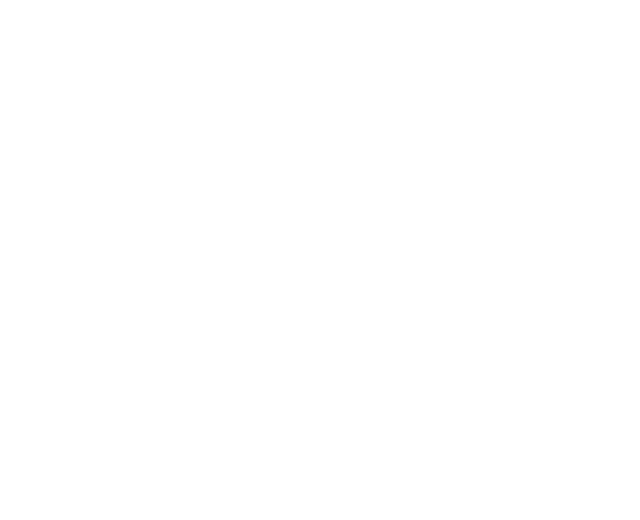
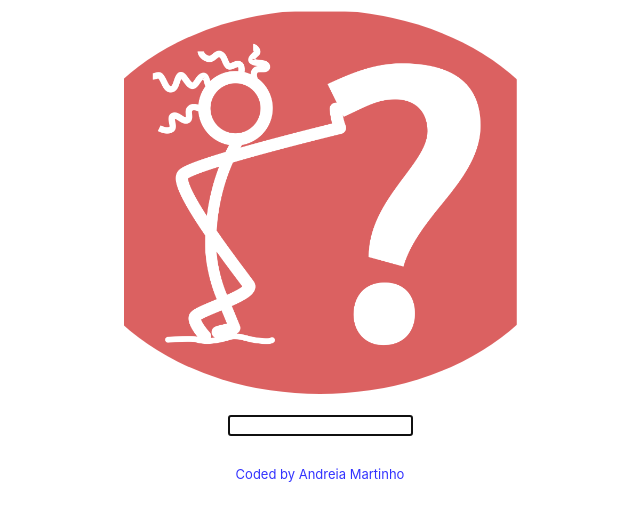
Before and after one commit to andreiamartinho82/react-dicionary-app, a React (Create React App) app: page / in a window 1280 px wide. Shown: the top 520 px of the page, without its empty margins (320-960 px from the left). Built offline with nearby package versions, Linux system fonts and the light colour scheme; the HTML template or start-up script is replaced by a standard one.

Commit message:
search engine form

```diff
--- a/src/App.css
+++ b/src/App.css
@@ -0,0 +1,15 @@
+.footer {
+  font-size: small;
+  text-align: center;
+  color: blue;
+  opacity: 0.8;
+  margin: 30px;
+}
+
+img {
+  max-width: 40%;
+  margin: 10px auto;
+  filter: invert();
+  border-radius: 50%;
+  display: block;
+}
--- a/src/App.js
+++ b/src/App.js
@@ -1,10 +1,22 @@
 import './App.css';
+import logo from "./logo.png";
+import Dictionary from "./Dictionary";
 
 function App() {
   return (
     <div className="App">
+      <div className="container">
+        <header>
+          <img src={logo} className="logo" alt="logo"/>
+        </header>
+        <main>
+          <Dictionary />
+        </main>
 
-    </div>
+        <footer className="footer">Coded by Andreia Martinho</footer>
+
+      </div>
+     </div>
   );
 }
 
--- /dev/null
+++ b/src/Dictionary.css
@@ -0,0 +1,7 @@
+.Dictionary {
+  color: red;
+}
+form {
+  text-align: center;
+  margin-top: 20px;
+}
--- /dev/null
+++ b/src/Dictionary.js
@@ -0,0 +1,23 @@
+import React, {useState} from 'react';
+import "./Dictionary.css";
+
+
+export default function Diciontary(){
+let [keyword, setKeyword]= useState("");
+
+function search(event){
+    event.preventDefault();
+    alert(`searching for ${keyword}`);
+}
+function handleKeywordChange(event){
+    setKeyword(event.target.value);
+}
+
+    return(
+    <div className="Dictionary">
+        <form onSubmit={search}>
+            <input type="search" autoFocus={true} onChange={handleKeywordChange}/>
+        </form>
+    </div>
+)
+}
```
Also changed, not shown: src/logo.png (added).
